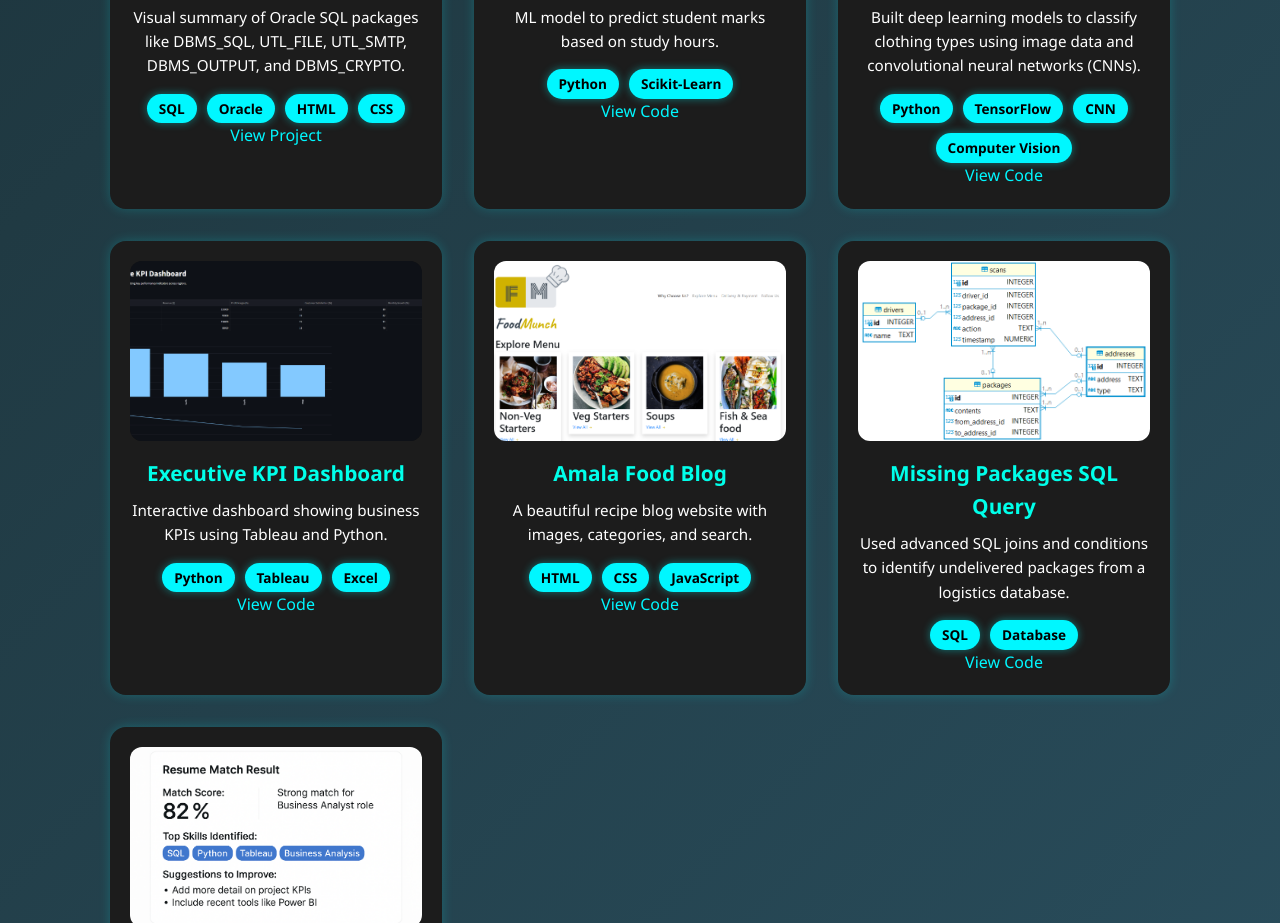
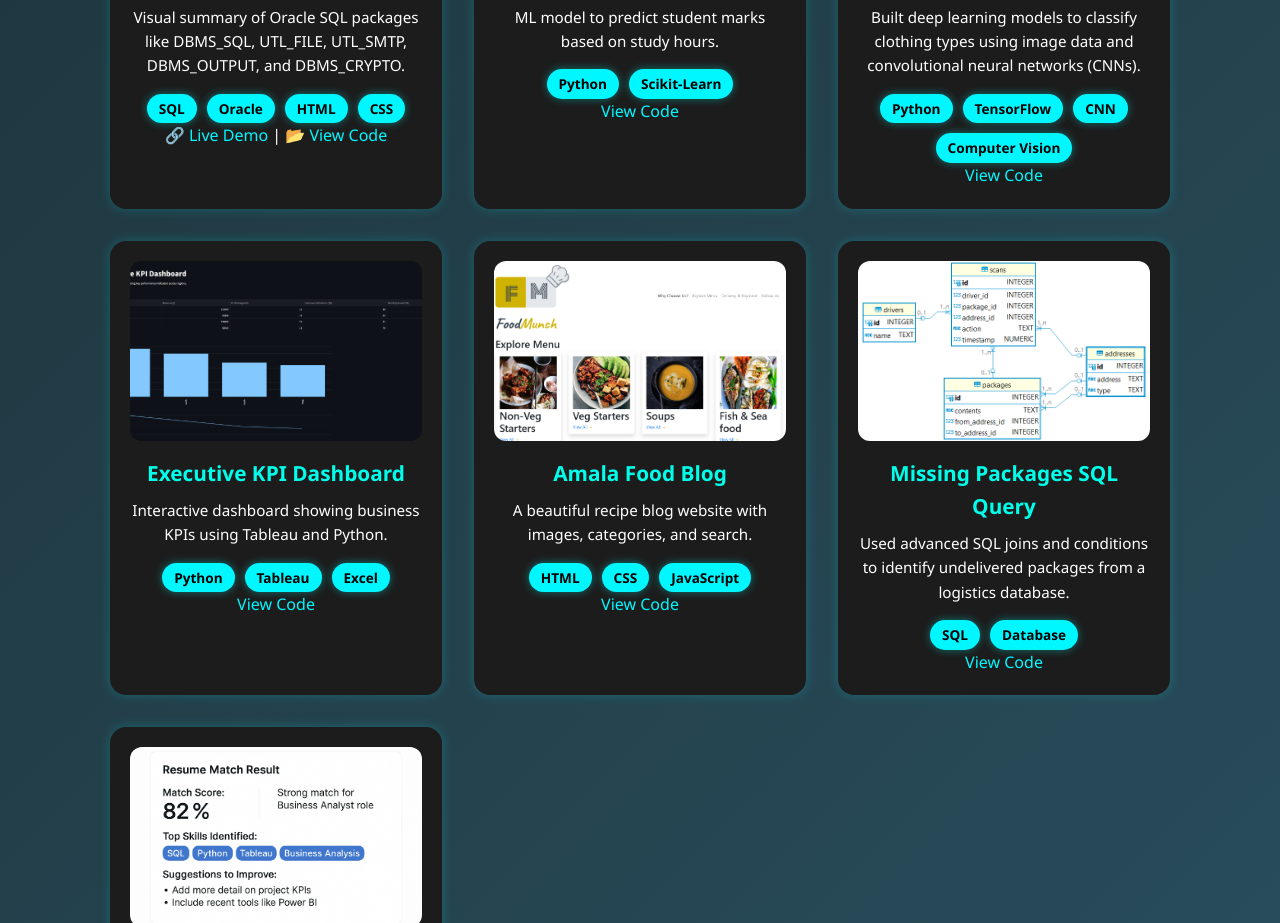
Before and after one commit to amalabera/amalaber_portfolio, a plain HTML site: page index.html in a window 1280 px wide. Shown: the part 2568-3491 px from the top of the page. Drawn offline with Linux system fonts and the light colour scheme; a script that the page names is missing.

Commit message:
Update index.html

```diff
--- a/index.html
+++ b/index.html
@@ -126,8 +126,8 @@ t<!DOCTYPE html>
   </div>
 
   <div class="project-links">
-    <a href="images/projects/SQLPackage/packages.html" target="_blank">View Project</a>
-  </div>
+<a href="https://amalabera.github.io/sql-package-project/" target="_blank">🔗 Live Demo</a> |
+  <a href="https://github.com/amalabera/sql-package-project" target="_blank">📂 View Code</a>  </div>
 </div>
 
 
```
